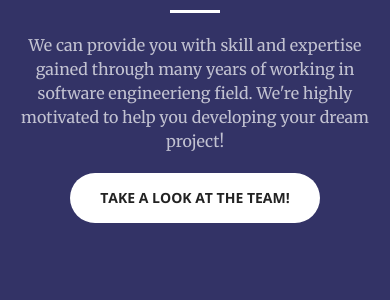
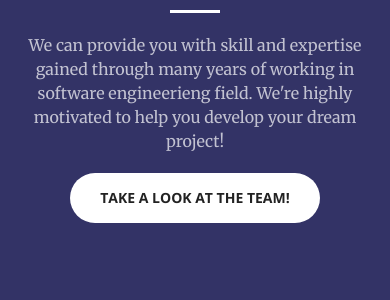
Before and after one commit to ChainSaw-Architects/ChainSaw-Architects.github.io, a Jekyll site: the page built from index.html, in a window 390 px wide and 1400 px high, cut to the strip 502-1400 px from the top of the window. Shown: the part 139-439 px from the top of the strip. Built offline with Jekyll 4.4.1, drawn with Linux system fonts in a browser that asks for light colours.

Commit message:
Css adjustments

```diff
--- a/_includes/call-to-action.html
+++ b/_includes/call-to-action.html
@@ -4,7 +4,7 @@
             <div class="col-lg-8 col-lg-offset-2 text-center">
                 <h2 class="section-heading">We've got what you need!</h2>
                 <hr class="light">
-                <p class="text-faded">We can provide you with skill and expertise gained through many years of working in software engineerieng field. We're highly motivated to help you developing your dream project!</p>
+                <p class="text-faded">We can provide you with skill and expertise gained through many years of working in software engineerieng field. We're highly motivated to help you develop your dream project!</p>
                 <a href="#" class="btn btn-default btn-xl">Take a look at the team!</a>
             </div>
         </div>
--- a/_includes/nav.html
+++ b/_includes/nav.html
@@ -8,7 +8,7 @@
                 <span class="icon-bar"></span>
                 <span class="icon-bar"></span>
             </button>
-            <a class="navbar-brand page-scroll" href="#page-top"><img src="../img/logo-no-background-black.png"  height="25px"></a>
+            <a class="navbar-brand page-scroll" href="#page-top"><img src="../img/logo-no-background-black.png"  height="40px"></a>
         </div>
 
         <!-- Collect the nav links, forms, and other content for toggling -->
--- a/_includes/services.html
+++ b/_includes/services.html
@@ -9,21 +9,21 @@
     </div>
     <div class="container">
         <div class="row">
-            <div class="col-lg-3 col-md-6 text-center">
+            <div class="col-lg-4 col-md-6 text-center">
                 <div class="service-box">
                     <i class="fa fa-4x fa-diamond wow bounceIn text-primary"></i>
                     <h3>Lucky Luke</h3>
                     <p class="text-muted">Senior Software Developer with background in economics. His programming skill is second only to his looks. Iterpret it as you may.</p>
                 </div>
             </div>
-            <div class="col-lg-3 col-md-6 text-center">
+            <div class="col-lg-4 col-md-6 text-center">
                 <div class="service-box">
                     <i class="fa fa-4x fa-paper-plane wow bounceIn text-primary" data-wow-delay=".1s"></i>
                     <h3>Cinek Marcinek</h3>
                     <p class="text-muted">Senior Software Developer passionate about architecture. If he wasn't a programmer he'd most likely be a famous baseball player by now.</p>
                 </div>
             </div>
-            <div class="col-lg-3 col-md-6 text-center">
+            <div class="col-lg-4 col-md-6 text-center">
                 <div class="service-box">
                     <i class="fa fa-4x fa-newspaper-o wow bounceIn text-primary" data-wow-delay=".2s"></i>
                     <h3>Maciek Maciejka</h3>
```
Also changed, not shown: css/bootstrap.css.
